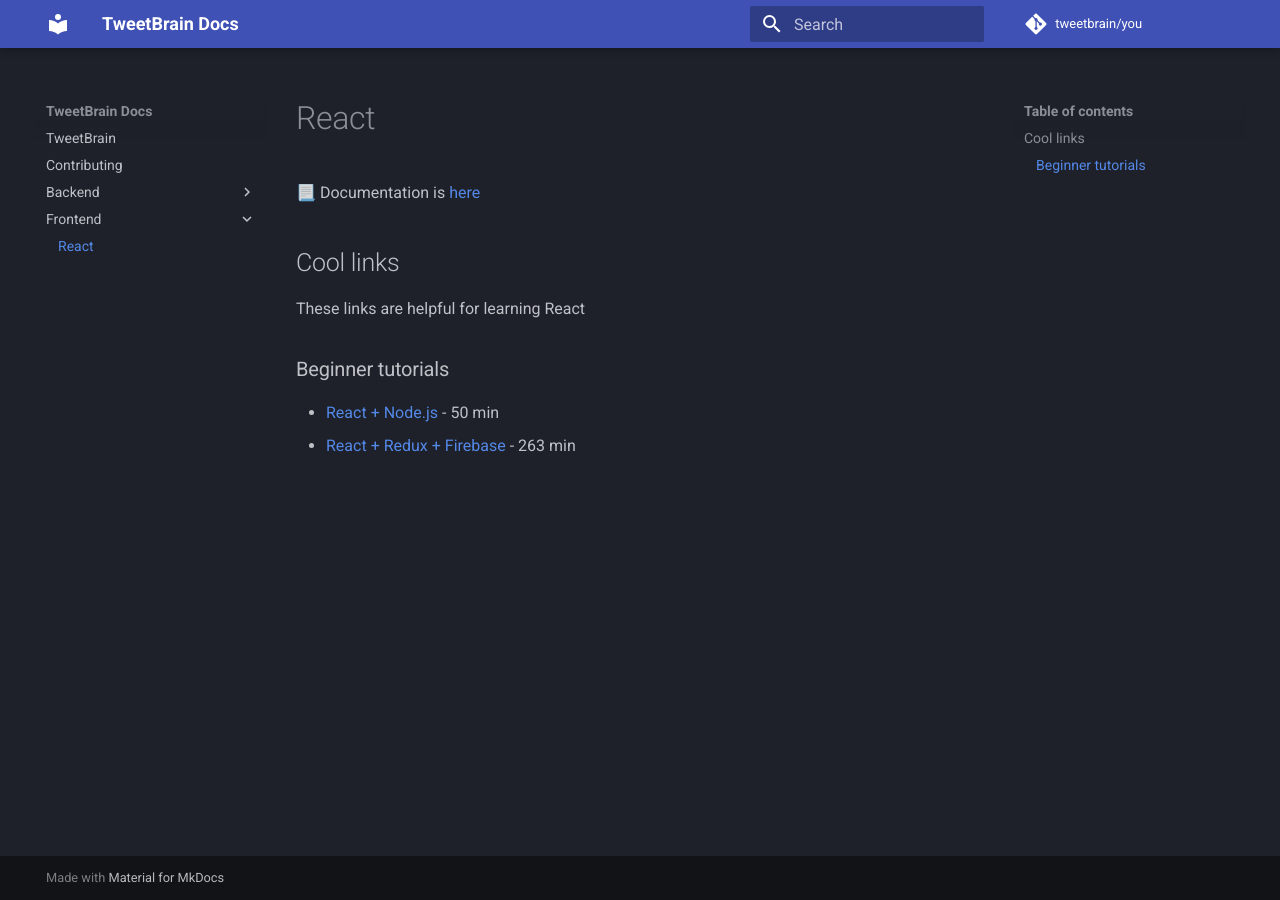
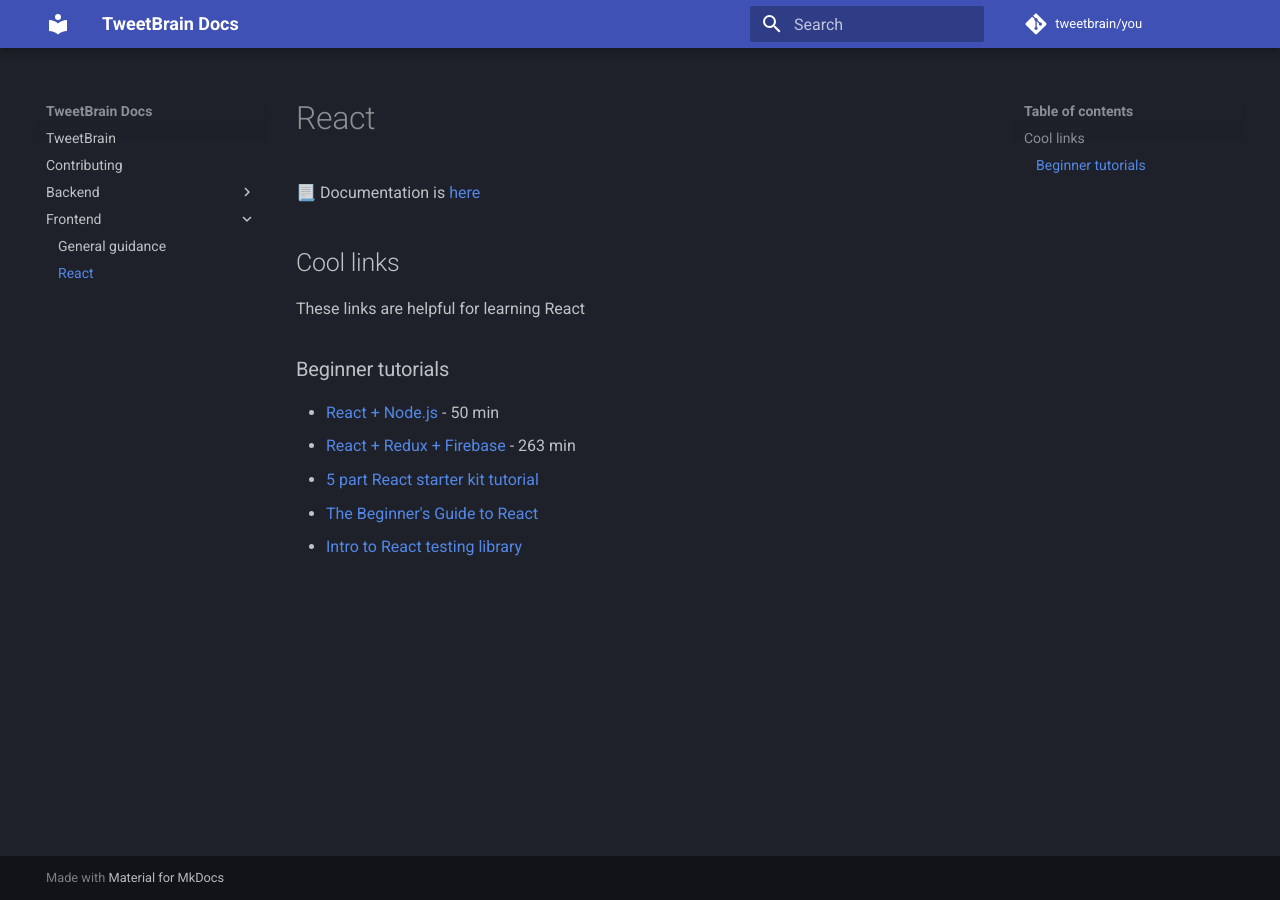
Before and after one commit to tweetbrain/you, an MkDocs documentation site: the page built from docs/frontend/react.md, in a window 1280 px wide. Built offline with MkDocs 1.6.1 and Material for MkDocs 9.7.7, drawn with Linux system fonts in a browser that asks for light colours; comment, search, counter and statistics services are not loaded.

Commit message:
#1: Added some useful react links and tips.

```diff
--- a/docs/frontend/react.md
+++ b/docs/frontend/react.md
@@ -8,3 +8,6 @@
 
 * [React + Node.js](https://www.youtube.com/watch?v=nusgoj74a3Y) - 50 min
 * [React + Redux + Firebase](https://www.youtube.com/watch?v=Oi4v5uxTY5o&list=PL4cUxeGkcC9iWstfXntcj8f-dFZ4UtlN3) - 263 min
+* [5 part React starter kit tutorial](https://blog.glitch.com/post/react-starter-kit)
+* [The Beginner's Guide to React](https://egghead.io/courses/the-beginner-s-guide-to-react)
+* [Intro to React testing library](https://kentcdodds.com/blog/introducing-the-react-testing-library)
```
Also changed, not shown: docs/frontend/general_guidance.md (added, +10 -0 lines).
